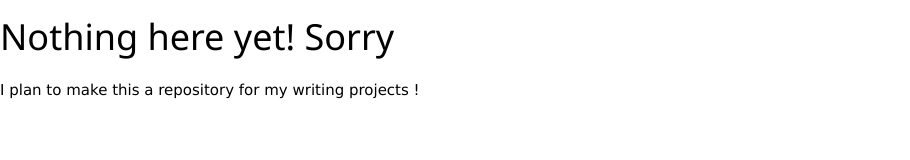
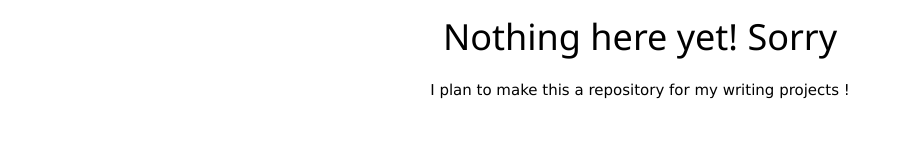
Before and after one commit to MelffyCafe/writing-reverie, a plain HTML site: page index.html in a window 1280 px wide. Shown: the whole page, without its empty margins (0-910 px from the left). Drawn offline with nearby package versions, Linux system fonts and the light colour scheme.

Commit message:
Center content in index.html
Centered the heading and paragraph in the body.

```diff
--- a/index.html
+++ b/index.html
@@ -11,6 +11,6 @@
 
     </style>
     <body>
-        <h1>Nothing here yet! Sorry</h1>
-        <p>I plan to make this a repository for my writing projects !</p>
+        <center><h1>Nothing here yet! Sorry</h1></center>
+        <center><p>I plan to make this a repository for my writing projects !</p></center>
     </body>
```
